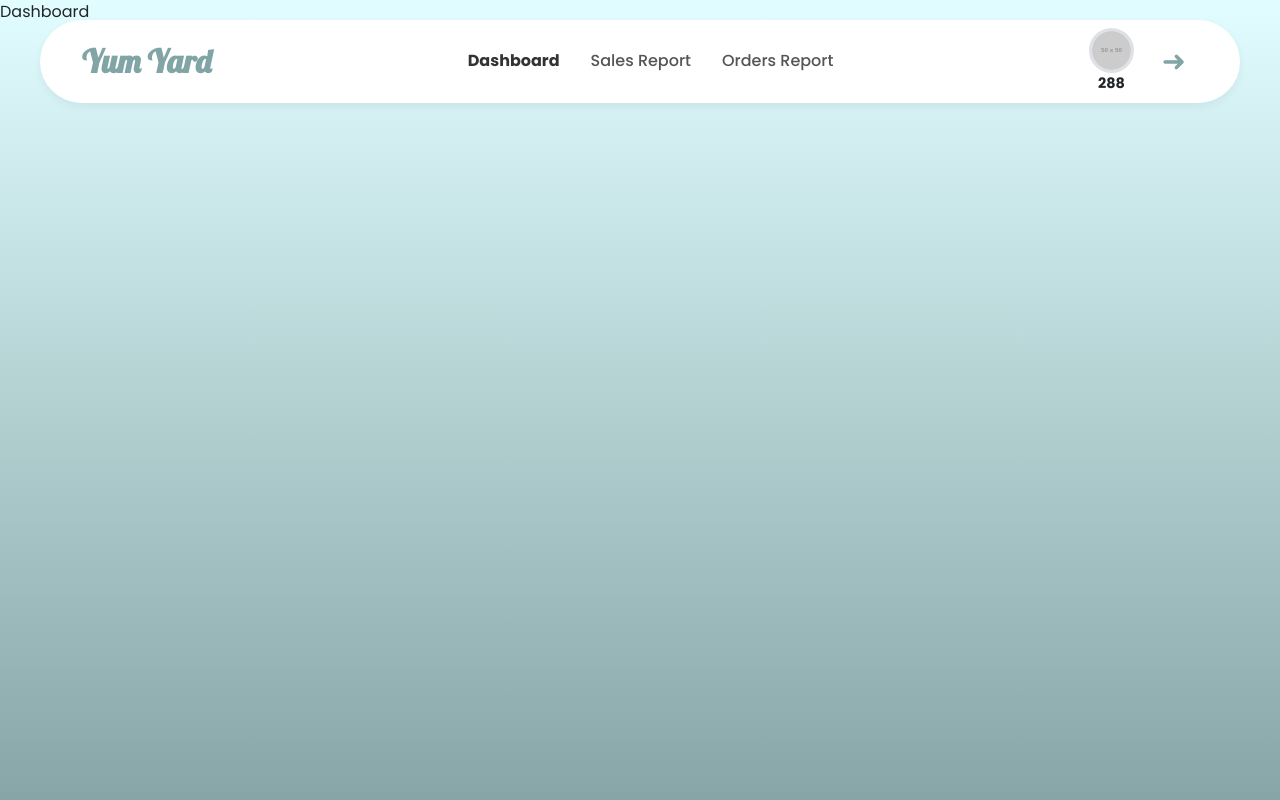
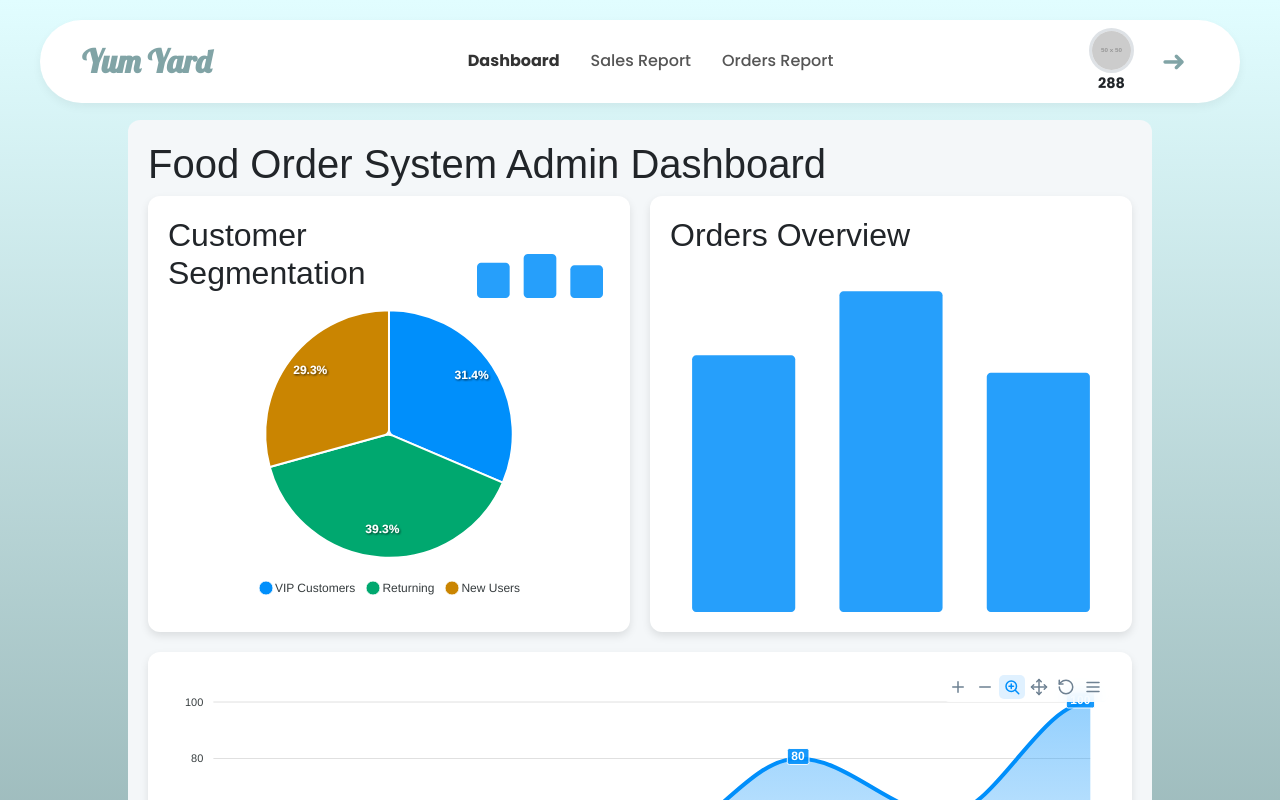
Before and after one commit to nadasoliman2/Food-ordering-system, a React (Vite) app in the folder my-react-app/: page /admin in a window 1280 px wide. Shown: the top 800 px of the page. Built offline with nearby package versions, Linux system fonts and the light colour scheme.

Commit message:
وصف مختصر للتعديلات الجديدة

```diff
--- a/my-react-app/package.json
+++ b/my-react-app/package.json
@@ -13,9 +13,11 @@
     "@fortawesome/fontawesome-free": "^7.1.0",
     "@fortawesome/free-solid-svg-icons": "^7.1.0",
     "@fortawesome/react-fontawesome": "^3.1.0",
+    "apexcharts": "^5.3.6",
     "bootstrap": "^5.3.8",
     "lucide-react": "^0.555.0",
     "react": "^18.3.1",
+    "react-apexcharts": "^1.9.0",
     "react-bootstrap": "^2.10.10",
     "react-dom": "^18.3.1",
     "react-hook-form": "^7.66.1",
--- a/my-react-app/src/AdminPanel/componentadmin/Dashboard.jsx
+++ b/my-react-app/src/AdminPanel/componentadmin/Dashboard.jsx
@@ -1,6 +1,130 @@
-export default function Dashboard()
-{
-    return(<>
-    Dashboard
-    </>)
+import React from 'react';
+import Chart from 'react-apexcharts';
+
+export default function Dashboard() {
+
+  const pieChartSeries = [44, 55, 41];
+  const pieChartOptions = {
+    labels: ['VIP Customers', 'Returning', 'New Users'],
+    legend: { position: 'bottom' }
+  };
+
+  const miniChartSeries = [{ data: [44, 55, 41] }];
+  const miniChartOptions = {
+    chart: { toolbar: { show: false }, sparkline: { enabled: true } },
+    plotOptions: { bar: { borderRadius: 4 } },
+    xaxis: { categories: ['VIP', 'Return', 'New'] }
+  };
+
+  const tsChartSeries = [{
+    name: "Orders",
+    data: [10, 40, 20, 50, 80, 60, 100],
+  }];
+
+  const tsChartOptions = {
+    xaxis: { categories: ['Mon', 'Tue', 'Wed', 'Thu', 'Fri', 'Sat', 'Sun'] },
+    stroke: { curve: 'smooth' },
+    fill: { opacity: 0.3 }
+  };
+
+  return (
+    <div
+      style={{
+        padding: '20px',
+        margin: '120px auto 0',
+        fontFamily: 'Arial, sans-serif',
+        width: '80%',
+        backgroundColor: '#f4f7f9',
+        borderRadius: '12px',
+      }}
+    >
+      <h1>Food Order System Admin Dashboard</h1>
+
+      {/* Charts Section */}
+      <div
+        style={{
+          display: 'grid',
+          gridTemplateColumns: '1fr 1fr',
+          gap: '20px',
+          marginBottom: '30px'
+        }}
+      >
+
+        {/* Customer Segmentation */}
+        <div
+          style={{
+            backgroundColor: '#fff',
+            borderRadius: '12px',
+            boxShadow: '0 4px 8px rgba(0,0,0,0.1)',
+            padding: '20px',
+          }}
+        >
+          <div
+            style={{
+              display: 'flex',
+              justifyContent: 'space-between',
+              alignItems: 'center'
+            }}
+          >
+            <h2>Customer Segmentation</h2>
+            <div style={{ width: '140px', height: '80px' }}>
+              <Chart
+                options={miniChartOptions}
+                series={miniChartSeries}
+                type="bar"
+                width="100%"
+                height="100%"
+              />
+            </div>
+          </div>
+
+          <Chart
+            options={pieChartOptions}
+            series={pieChartSeries}
+            type="pie"
+            width="100%"
+            height="300"
+          />
+        </div>
+
+        {/* Orders Overview */}
+        <div
+          style={{
+            backgroundColor: '#fff',
+            borderRadius: '12px',
+            boxShadow: '0 4px 8px rgba(0,0,0,0.1)',
+            padding: '20px',
+          }}
+        >
+          <h2>Orders Overview</h2>
+          <Chart
+            options={miniChartOptions}
+            series={miniChartSeries}
+            type="bar"
+            width="100%"
+            height="350"
+          />
+        </div>
+
+        {/* Time Series Chart */}
+        <div
+          style={{
+            backgroundColor: '#fff',
+            borderRadius: '12px',
+            boxShadow: '0 4px 8px rgba(0,0,0,0.1)',
+            padding: '20px',
+            gridColumn: '1 / -1',
+          }}
+        >
+          <Chart
+            options={tsChartOptions}
+            series={tsChartSeries}
+            type="area"
+            width="100%"
+            height="350"
+          />
+        </div>
+      </div>
+    </div>
+  );
 }
--- a/my-react-app/src/AdminPanel/componentadmin/SalesReport.jsx
+++ b/my-react-app/src/AdminPanel/componentadmin/SalesReport.jsx
@@ -1,7 +1,126 @@
-export default function SalesReport()
-{
-    return(<>
-    SalesReport
-    </>)
+import React from "react";
+import Chart from "react-apexcharts";
 
+export default function SalesReport() {
+
+  const kpiData = [
+    { title: 'Total Customers', value: '15,400', icon: '👤', color: '#4CAF50' },
+    { title: 'Total Sales', value: '$125,980', icon: '💰', color: '#2196F3' },
+    { title: 'Total Profit', value: '$45,500', icon: '📈', color: '#FF9800' },
+    { title: 'Out of Stock', value: '8 Items', icon: '⚠️', color: '#F44336' },
+  ];
+
+  const KPIBox = ({ title, value, icon, color }) => (
+    <div
+      style={{
+        backgroundColor: "#fff",
+        borderRadius: "12px",
+        boxShadow: "0 4px 8px rgba(0,0,0,0.1)",
+        padding: "20px",
+        display: "flex",
+        justifyContent: "space-between",
+        alignItems: "center",
+      }}
+    >
+      <div>
+        <h4 style={{ marginBottom: "8px", fontSize: "16px" }}>{title}</h4>
+        <p style={{ fontSize: "22px", fontWeight: "bold" }}>{value}</p>
+      </div>
+      <span style={{ fontSize: "32px", color }}>{icon}</span>
+    </div>
+  );
+
+  // Donut Chart
+  const categorySeries = [35, 45, 20];
+  const categoryOptions = {
+    labels: ['Burgers', 'Pizza', 'Drinks'],
+    legend: { position: 'bottom' },
+    dataLabels: { enabled: true },
+  };
+
+  // Radar Chart
+  const regionSeries = [{ name: "Sales", data: [80, 60, 75, 50, 90] }];
+  const regionOptions = {
+    chart: { toolbar: { show: false } },
+    xaxis: { categories: ['Cairo', 'Giza', 'Alex', 'Mansoura', 'Aswan'] },
+  };
+
+  // Bar Chart
+  const topSeries = [{ name: 'Orders', data: [120, 100, 85, 70, 60] }];
+  const topOptions = {
+    chart: { toolbar: { show: false } },
+    xaxis: { categories: ['Burger', 'Pizza', 'Fries', 'Soda', 'Pasta'] },
+    plotOptions: { bar: { borderRadius: 6 } },
+  };
+
+  // Heatmap
+  const heatmapSeries = [
+    { name: 'Mon', data: [20, 50, 30, 70, 90, 60] },
+    { name: 'Tue', data: [10, 40, 20, 60, 80, 55] },
+    { name: 'Wed', data: [15, 35, 25, 65, 85, 50] },
+    { name: 'Thu', data: [25, 45, 30, 75, 95, 65] },
+    { name: 'Fri', data: [30, 50, 40, 80, 100, 70] },
+  ];
+  const heatmapOptions = {
+    chart: { toolbar: { show: false } },
+    xaxis: { categories: ['10AM', '12PM', '2PM', '4PM', '6PM', '8PM'] },
+  };
+
+  return (
+    <div
+      style={{
+        padding: "20px",
+        margin: "120px auto 0",
+        fontFamily: "Arial, sans-serif",
+        width: "80%",
+        backgroundColor: "#f4f7f9",
+        borderRadius: "12px",
+      }}
+    >
+      <h1>Sales Report</h1>
+
+      {/* 🔹 KPI CARDS */}
+      <div
+        style={{
+          display: "grid",
+          gridTemplateColumns: "repeat(4, 1fr)",
+          gap: "20px",
+          margin: "20px 0 40px",
+        }}
+      >
+        {kpiData.map((kpi) => (
+          <KPIBox key={kpi.title} {...kpi} />
+        ))}
+      </div>
+
+      {/* 🔹 CHARTS */}
+      <div
+        style={{
+          display: "grid",
+          gridTemplateColumns: "1fr 1fr",
+          gap: "20px",
+        }}
+      >
+        <div style={{ backgroundColor: "#fff", borderRadius: "12px", boxShadow: "0 4px 8px rgba(0,0,0,0.1)", padding: "20px" }}>
+          <h2>Sales by Category</h2>
+          <Chart type="donut" series={categorySeries} options={categoryOptions} width="100%" height="300" />
+        </div>
+
+        <div style={{ backgroundColor: "#fff", borderRadius: "12px", boxShadow: "0 4px 8px rgba(0,0,0,0.1)", padding: "20px" }}>
+          <h2>Region Performance</h2>
+          <Chart type="radar" series={regionSeries} options={regionOptions} width="100%" height="300" />
+        </div>
+
+        <div style={{ backgroundColor: "#fff", borderRadius: "12px", boxShadow: "0 4px 8px rgba(0,0,0,0.1)", padding: "20px", gridColumn: "1 / -1" }}>
+          <h2>Top Selling Items</h2>
+          <Chart type="bar" series={topSeries} options={topOptions} width="100%" height="350" />
+        </div>
+
+        <div style={{ backgroundColor: "#fff", borderRadius: "12px", boxShadow: "0 4px 8px rgba(0,0,0,0.1)", padding: "20px", gridColumn: "1 / -1" }}>
+          <h2>Sales Heatmap</h2>
+          <Chart type="heatmap" series={heatmapSeries} options={heatmapOptions} height="350" />
+        </div>
+      </div>
+    </div>
+  );
 }
```
Also changed, not shown: my-react-app/src/AdminPanel/componentadmin/components/charts/first.jsx (added, +32 -0 lines), 1 other file (tests, documents, lock files or other folders).
